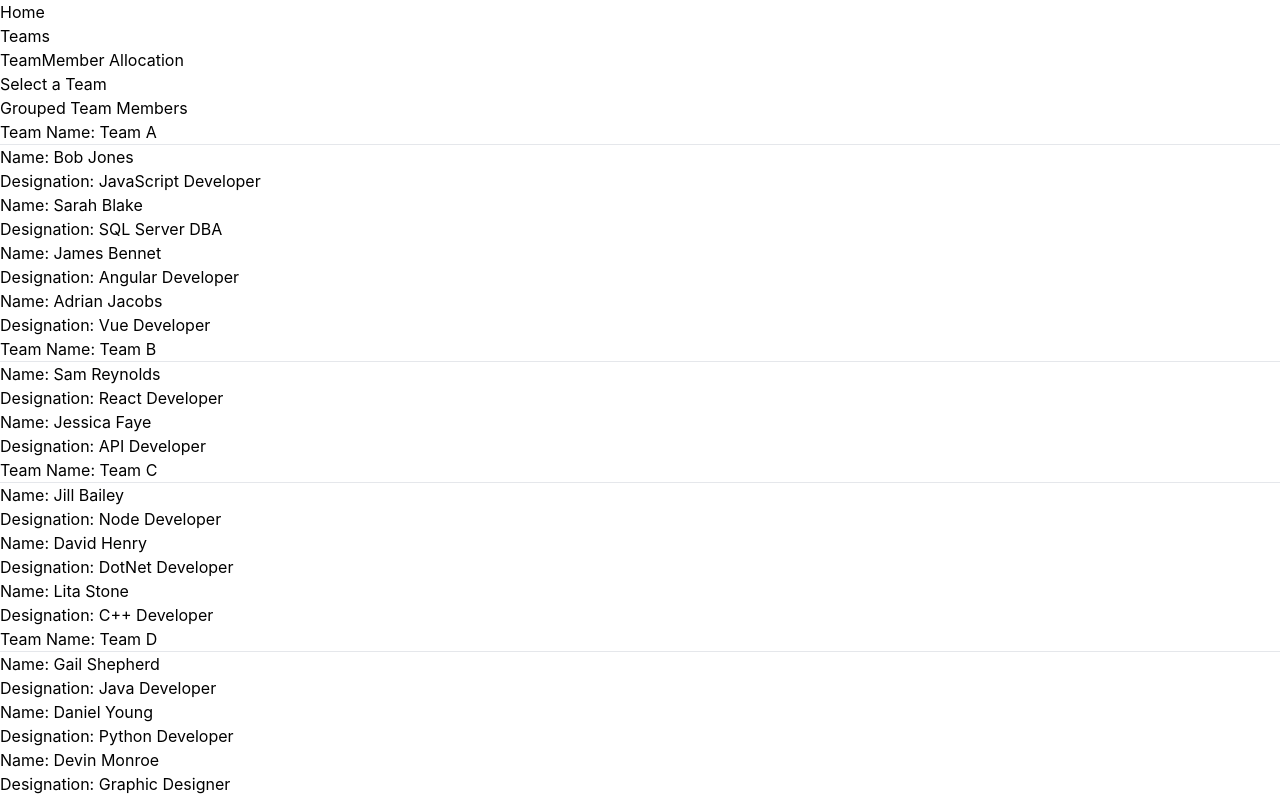
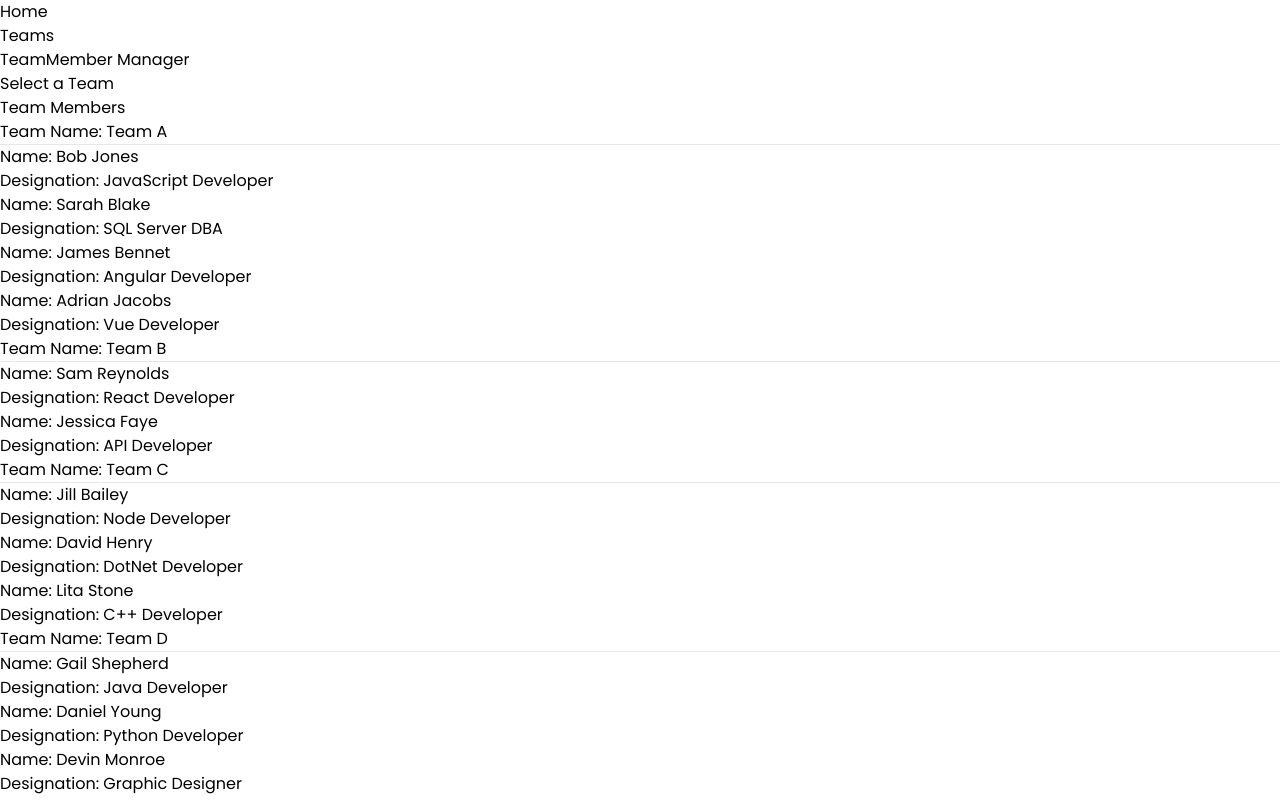
Before and after one commit to NemanjaVukosavljevic/branch-based-react, a React (Create React App) app: page /GroupedTeamMembers in a window 1280 px wide. Built offline with nearby package versions, Linux system fonts and the light colour scheme.

Commit message:
modified props

```diff
--- a/public/index.html
+++ b/public/index.html
@@ -24,7 +24,10 @@
       work correctly both with client-side routing and a non-root public URL.
       Learn how to configure a non-root public URL by running `npm run build`.
     -->
-    <title>React App</title>
+    <link rel="preconnect" href="https://fonts.googleapis.com">
+    <link rel="preconnect" href="https://fonts.gstatic.com" crossorigin>
+    <link href="https://fonts.googleapis.com/css2?family=Poppins:ital,wght@0,100;0,200;0,300;0,400;0,500;0,600;0,700;0,800;0,900;1,100;1,200;1,300;1,400;1,500;1,600;1,700;1,800;1,900&display=swap" rel="stylesheet">
+    <title>Team Member Manager</title>
   </head>
   <body>
     <noscript>You need to enable JavaScript to run this app.</noscript>
--- a/src/App.css
+++ b/src/App.css
@@ -3,5 +3,10 @@
 @import 'tailwindcss/utilities';
 
 .standout {
-  box-shadow: rgba(2, 2, 2, 0.16) 0px 1px 4px, rgb(17, 10, 10) 0px 0px 0px 3px;
+  box-shadow: rgba(2, 2, 2, 0.16) 0px 1px 4px, rgb(0, 0, 0) 0px 0px 0px 3px;
 }
+
+
+.font {
+  font-family: "Poppins", sans-serif;
+}
--- a/src/App.js
+++ b/src/App.js
@@ -45,7 +45,7 @@ function App() {
 
 
     return (
-    <div className='min-h-screen flex flex-col bg-gray-300'>
+    <div className='font min-h-screen flex flex-col bg-gray-200'>
         <Router>
             <Nav />
             <Header
--- a/src/Components/Employees.jsx
+++ b/src/Components/Employees.jsx
@@ -6,8 +6,8 @@ const Employees = ( {employees, selectValue, handleEmployeeCardClick, handleTeam
 
     return (
         <>
-            <div className="min-h-[30vh] flex flex-col justify-center items-center">
-                    <select className="text-black h-[3rem] w-[80%] pl-5 text-xl rounded-md" value={selectValue} onChange={handleTeamSelectionChange}>
+            <div className="min-h-[10vh] flex flex-col justify-center items-center">
+                    <select className="text-black h-[3rem] w-[80%] lg:w-[75%] pl-5 text-xl rounded-md" value={selectValue} onChange={handleTeamSelectionChange}>
                         <option value="Select" hidden>Select a Team</option>
                         <option value="Team A">Team A</option>
                         <option value="Team B">Team B</option>
@@ -16,7 +16,7 @@ const Employees = ( {employees, selectValue, handleEmployeeCardClick, handleTeam
                     </select>
             </div>
 
-            <div className="flex flex-col lg:grid lg:grid-cols-3 gap-10 pb-5 mx-3 lg:mx-10">
+            <div className="flex flex-col lg:grid lg:grid-cols-3 gap-10 pb-5 mx-3 lg:mx-[15rem]">
                         {
                             employees.map((employee) => (
                                 <div key={employee.id} className={(employee.teamName === selectValue ? "h-[20rem] standout rounded-md flex flex-col justify-center items-center gap-5 text-xl cursor-pointer" : "h-[20rem] flex flex-col justify-center items-center gap-5  text-xl cursor-pointer")} onClick={() => handleEmployeeCardClick(employee.id)}>
--- a/src/Components/GroupedTeamMembers.jsx
+++ b/src/Components/GroupedTeamMembers.jsx
@@ -36,8 +36,8 @@ const GroupedTeamMembers = ({ employees, selectValue, setEmployees }) => {
 
     return (
         <>
-            <div className="flex flex-col justify-center gap-4 p-5 text-center">
-                <h1 className="text-5xl">Grouped Team Members</h1>
+            <div className="flex flex-col justify-center gap-4 lg:mx-[20rem] p-5 text-center">
+                <h1 className="text-3xl lg:text-5xl">Team Members</h1>
                 {
                     groupedEmployees.map((item) => {
                         return (
@@ -51,14 +51,14 @@ const GroupedTeamMembers = ({ employees, selectValue, setEmployees }) => {
                                     {
                                         item.members.map((member) => {
                                             return (
-                                                <div className="mt-2" key={member.id}>
+                                                <div className="my-6 text-center" key={member.id}>
                                                     <h5 className="mt-2">
                                                         <span>
-                                                            Name: {member.fullName}
+                                                            <span className="text-blue-600">Name:</span> {member.fullName}
                                                         </span>
                                                     </h5>
                                                     <p>
-                                                        Designation: {member.designation}
+                                                        <span className="text-blue-600">Designation:</span> {member.designation}
                                                     </p>
                                                 </div>
                                             )
--- a/src/Components/Header.jsx
+++ b/src/Components/Header.jsx
@@ -2,9 +2,9 @@ const Header = ({selectedTeam, teamMemberCount}) => {
 
     return (
         <>
-            <div className="h-[10rem] flex flex-col justify-center gap-4 p-5 text-center">
-                <h1 className="text-5xl">TeamMember Allocation</h1>
-                <h1 className="text-3xl">{selectedTeam ? `${selectedTeam} has ${teamMemberCount} ${teamMemberCount === 1 ? "member" : "members"}`: `Select a Team`}</h1>
+            <div className="h-[10rem] flex flex-col justify-center gap-10 lg:pt-10 p-5 text-center">
+                <h1 className="text-3xl lg:text-[4rem]">TeamMember <span className="text-blue-600">Manager</span></h1>
+                <h1 className="text-2xl lg:text-3xl">{selectedTeam ? `${selectedTeam} has ${teamMemberCount} ${teamMemberCount === 1 ? "member" : "members"}`: `Select a Team`}</h1>
             </div>
         </>
     )
```
